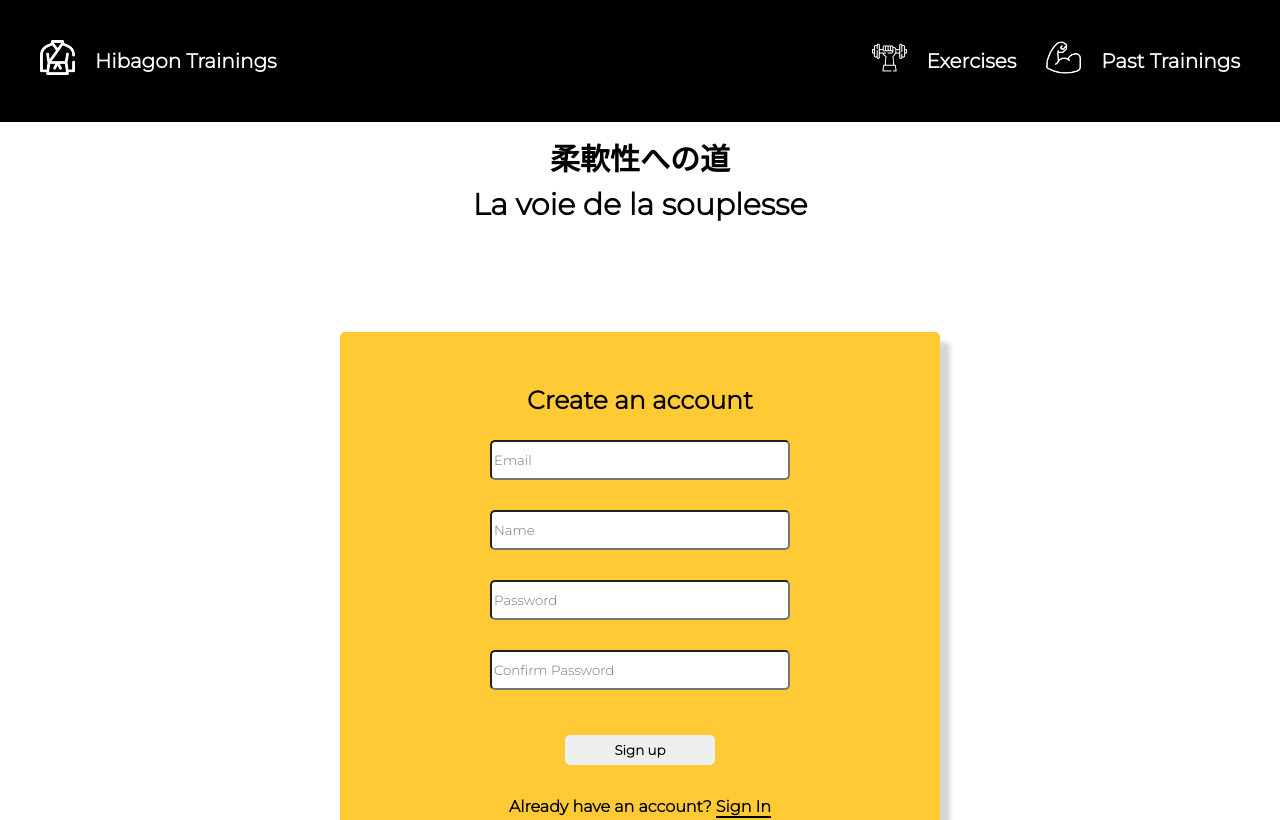
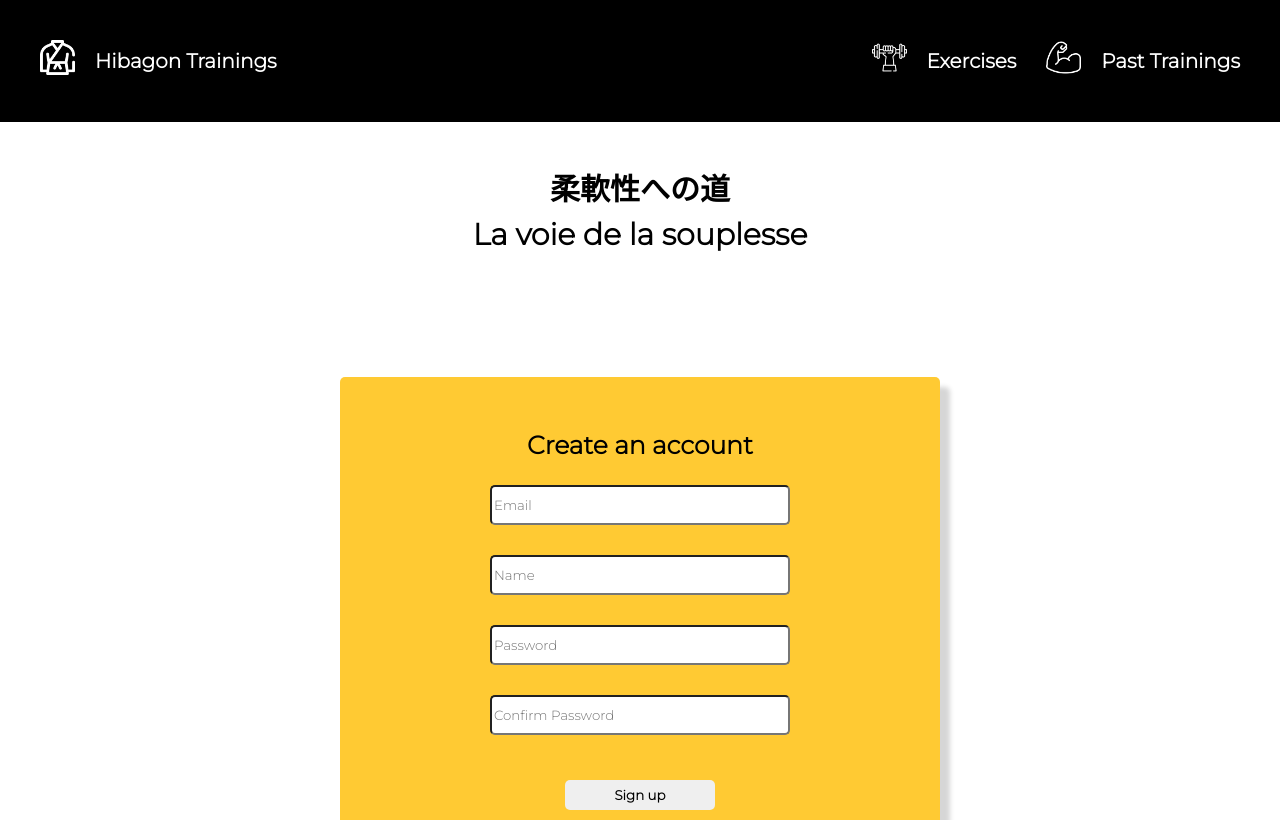
Before and after one commit to Nicholasdeveault/Judo-training-manager, a React (Create React App) app in the folder frontend/: page /signUp in a window 1280 px wide. Shown: the top 820 px of the page. Built offline with nearby package versions, Linux system fonts and the light colour scheme; no server answers.

Commit message:
Commit - Final Project

```diff
--- a/frontend/package.json
+++ b/frontend/package.json
@@ -15,6 +15,7 @@
     "react-datepicker": "^3.7.0",
     "react-dom": "^17.0.2",
     "react-redux": "^7.2.3",
+    "react-reveal": "^1.2.2",
     "react-router-dom": "^5.2.0",
     "react-scripts": "4.0.3",
     "redux": "^4.0.5",
--- a/frontend/src/Header.js
+++ b/frontend/src/Header.js
@@ -2,7 +2,7 @@ import React, { useState } from "react";
 import styled from "styled-components";
 import { Link } from "react-router-dom";
 import { useMediaQuery } from "./useMediaQuery";
-import SignIn from "./signIn";
+import Fade from "react-reveal/Fade";
 
 const Header = ({ userInfo, setUserInfo }) => {
   let isDesktop = useMediaQuery("(min-width: 900px)");
@@ -28,10 +28,12 @@ const Header = ({ userInfo, setUserInfo }) => {
                 <StyledLink to={"/workout"}>Hibagon Trainings</StyledLink>
               </H1>
               <AccountInfo>
-                <Hello>Hi, {userInfo?.name?.toLowerCase()}</Hello>
-                <SignoutLink to={"/"}>
-                  <Button onClick={handleSignOut}>Sign out</Button>
-                </SignoutLink>
+                <Fade top>
+                  <Hello>Hi, {userInfo?.name?.toLowerCase()}</Hello>
+                  <SignoutLink to={"/"}>
+                    <Button onClick={handleSignOut}>Sign out</Button>
+                  </SignoutLink>
+                </Fade>
               </AccountInfo>
               <H2>
                 <StyledLink2 to={"/Exercises"}>
@@ -85,12 +87,6 @@ const Header = ({ userInfo, setUserInfo }) => {
                 <MobileStyledLink to={"/"}>Hibagon Trainings</MobileStyledLink>
               </MobileH1>
             </H1Wrapper>
-            {/* <MobileAccountInfo>
-              <MobileSignoutLink to={"/"}>
-                <MobileHello>Hi, {userInfo?.name?.toLowerCase()}</MobileHello>
-                <MobileButton onClick={handleSignOut}>Sign out</MobileButton>
-              </MobileSignoutLink>
-            </MobileAccountInfo> */}
             <ButtonDiv>
               <Dropdown
                 onClick={() => {
@@ -181,7 +177,6 @@ const MobileButton = styled.button`
 
   &:hover {
     background-color: #d6d6d6;
-    /* #ffca33; */
     transition: 300ms;
   }
 `;
@@ -312,6 +307,7 @@ const SignoutLink = styled(Link)`
 const AccountInfo = styled.div`
   display: flex;
   align-items: center;
+  justify-content: flex-start;
 `;
 
 const Hello = styled.h2`
--- a/frontend/src/pastTrainings.js
+++ b/frontend/src/pastTrainings.js
@@ -5,9 +5,14 @@ import { useMediaQuery } from "./useMediaQuery";
 const PastTrainings = () => {
   let isDesktop = useMediaQuery("(min-width: 900px)");
   const [oldTrainings, setOldTrainings] = useState();
-  const [searched, setSearched] = useState("");
+  //Pagination
+  const [posts, setPosts] = useState([]);
+  const [loading, setLoading] = useState(false);
+  const [currentPage, setCurrentPage] = useState(1);
+  const [postsPerPage, setPostsPerPage] = useState(1);
 
   useEffect(() => {
+    // const fetchPosts = async () => {}
     fetch("/pastTrainings")
       .then((res) => res.json())
       .then((data) => {
@@ -464,7 +469,7 @@ const Span = styled.span`
 const LoadingImg = styled.img`
   width: 220px;
   height: 200px;
-  margin-left: 950px;
+  margin-left: 750px;
 `;
 
 export default PastTrainings;
--- a/frontend/src/signIn.js
+++ b/frontend/src/signIn.js
@@ -2,6 +2,7 @@ import React, { useState } from "react";
 import styled from "styled-components";
 import { useHistory } from "react-router-dom";
 import { Link } from "react-router-dom";
+import Jump from "react-reveal/Jump";
 
 const SignIn = ({ userInfo, setUserInfo }) => {
   const history = useHistory();
@@ -40,6 +41,7 @@ const SignIn = ({ userInfo, setUserInfo }) => {
       <Container>
         <Span>柔軟性への道</Span>
         <Span>La voie de la souplesse</Span>
+        <Jump>
           <InputWrapper>
             <P>Welcome</P>
             <EmailDiv>
@@ -66,7 +68,8 @@ const SignIn = ({ userInfo, setUserInfo }) => {
               Don't have an account?{" "}
               <StyledLink to={"/signup"}>Sign Up</StyledLink>
             </AccountDiv>
-        </InputWrapper>
+          </InputWrapper>{" "}
+        </Jump>
       </Container>
     </>
   );
@@ -75,7 +78,6 @@ const SignIn = ({ userInfo, setUserInfo }) => {
 const Container = styled.div`
   height: 100vh;
   display: flex;
-  margin: auto;
   flex-direction: column;
   justify-content: center;
   align-items: center;
@@ -87,7 +89,6 @@ const InputWrapper = styled.div`
   display: flex;
   flex-direction: column;
   align-items: center;
-  position: absolute;
   width: 600px;
   height: 400px;
   border-radius: 5px;
@@ -99,7 +100,6 @@ const InputWrapper = styled.div`
     display: flex;
     flex-direction: column;
     align-items: center;
-    position: absolute;
     max-width: 90vw;
     height: 400px;
     border-radius: 5px;
@@ -154,12 +154,12 @@ const Span = styled.span`
   font-weight: bold;
   font-size: 30px;
   position: relative;
-  bottom: 400px;
+  bottom: 220px;
   @media (max-width: 900px) {
     font-weight: bold;
     font-size: 30px;
     position: relative;
-    bottom: 320px;
+    bottom: 100px;
   }
 `;
 
--- a/frontend/src/signUp.js
+++ b/frontend/src/signUp.js
@@ -1,6 +1,7 @@
 import React, { useState } from "react";
 import styled from "styled-components";
 import { Link } from "react-router-dom";
+import Jump from "react-reveal/Jump";
 
 const SignUp = ({ userInfo, setUserInfo }) => {
   const [email, setEmail] = useState("");
@@ -38,6 +39,7 @@ const SignUp = ({ userInfo, setUserInfo }) => {
     <Container>
       <Span>柔軟性への道</Span>
       <Span>La voie de la souplesse</Span>
+      <Jump>
         <InputWrapper>
           <P>Create an account</P>
           <EmailDiv>
@@ -80,6 +82,7 @@ const SignUp = ({ userInfo, setUserInfo }) => {
             Already have an account? <StyledLink to={"/"}>Sign In</StyledLink>
           </AccountDiv>
         </InputWrapper>
+      </Jump>
     </Container>
   );
 };
@@ -87,7 +90,6 @@ const SignUp = ({ userInfo, setUserInfo }) => {
 const Container = styled.div`
   height: 100vh;
   display: flex;
-  margin: auto;
   flex-direction: column;
   justify-content: center;
   align-items: center;
@@ -99,7 +101,6 @@ const InputWrapper = styled.div`
   display: flex;
   flex-direction: column;
   align-items: center;
-  position: absolute;
   width: 600px;
   height: 500px;
   border-radius: 5px;
@@ -111,7 +112,6 @@ const InputWrapper = styled.div`
     display: flex;
     flex-direction: column;
     align-items: center;
-    position: absolute;
     max-width: 90vw;
     height: 500px;
     border-radius: 5px;
@@ -180,12 +180,12 @@ const Span = styled.span`
   font-weight: bold;
   font-size: 30px;
   position: relative;
-  bottom: 400px;
+  bottom: 120px;
   @media (max-width: 900px) {
     font-weight: bold;
     font-size: 30px;
     position: relative;
-    bottom: 330px;
+    bottom: 80px;
   }
 `;
 
```
Also changed, not shown: 1 other file (tests, documents, lock files or other folders). Lines whose indentation alone changed are shown as unchanged.
